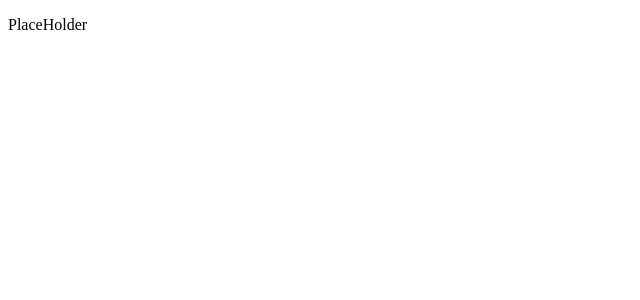
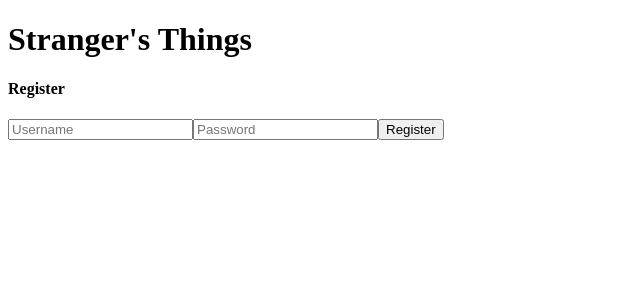
Before and after one commit to impr3ssionist/StrangersThings, a React (Create React App) app: page /login in a window 1280 px wide. Shown: the top 300 px of the page, without its empty margins (0-640 px from the left). Built offline with nearby package versions, Linux system fonts and the light colour scheme.

Commit message:
Updated Register and Login Components

```diff
--- /dev/null
+++ b/src/components/AccountForm.js
@@ -0,0 +1,62 @@
+import React, { useState } from "react";
+
+const API_ROOT = `https://strangers-things.herokuapp.com/api/2108-LSU-RM-WEB-PT/users/`;
+const API_REGISTER = `${API_ROOT}register`;
+const API_LOGIN = `${API_ROOT}login`;
+
+const AccountForm = ({ action }) => {
+  const [username, setUsername] = useState("");
+  const [password, setPassword] = useState("");
+  const isLogin = action === "login";
+  const title = isLogin ? "Login" : "Register";
+
+  const handleSubmit = async (event) => {
+    event.preventDefault();
+    console.log(`Username: ${username}`);
+    console.log(`Password: ${password}`);
+    try {
+      const response = await fetch(API_REGISTER, {
+        method: "POST",
+        headers: {
+          "Content-Type": "application/json",
+        },
+        body: JSON.stringify({
+          user: {
+            username: username,
+            password: password,
+          },
+        }),
+      });
+
+      const { data } = await response.json();
+      const token = data.token;
+      const message = data.message;
+      console.log(`Token: ${token}`);
+      console.log(`Message: ${message}`);
+    } catch (error) {
+      console.error(`Error registering a User ${error}`);
+    }
+  };
+  return (
+    <>
+      <h4>Register</h4>
+      <form onSubmit={handleSubmit}>
+        <input
+          type="text"
+          placeholder="Username"
+          value={username}
+          onChange={(event) => setUsername(event.target.value)}
+        ></input>
+        <input
+          type="password"
+          placeholder="Password"
+          value={password}
+          onChange={(event) => setPassword(event.target.value)}
+        ></input>
+        <button type="submit">Register</button>
+      </form>
+    </>
+  );
+};
+
+export default AccountForm;
--- a/src/components/Register.js
+++ /dev/null
@@ -1,31 +0,0 @@
-import React from "react";
-
-const API_REGISTER = `https://strangers-things.herokuapp.com/api/2108-LSU-RM-WEB-PT/users/register`;
-
-const Register = () => {
-  const [username, setUsername] = useState("");
-  const [password, setPassword] = useState("");
-
-  const handleSubmit = async (event) => {
-    event.preventDefault();
-    console.log(`User Name is ${username}`);
-    console.log(`Password is: ${password}`);
-    try {
-      const response = await fetch(API_REGISTER);
-    } catch (error) {
-      console.error(`Error registering a user. ${error}`);
-    }
-  };
-  return (
-    <>
-      <h4>Register</h4>
-      <form>
-        <input type="text" placeholder="username"></input>
-        <input type="password" placeholder="password"></input>
-        <button type="submit">Register</button>
-      </form>
-    </>
-  );
-};
-
-export default Register;
--- a/src/components/index.js
+++ b/src/components/index.js
@@ -1 +1 @@
-export { default as Register } from "./Register";
+export { default as AccountForm } from "./AccountForm";
--- a/src/index.js
+++ b/src/index.js
@@ -1,27 +1,26 @@
 import React from "react";
 import ReactDOM from "react-dom";
-// import { BrowserRouter as Router, Route } from "react-router-dom";
-import { Register } from "./components";
-// import App from "./App";
+import { BrowserRouter as Router, Route } from "react-router-dom";
+import { AccountForm } from "./components";
 
 const App = () => {
-  // const BASE_URL =
-  //   "https://strangers-things.herokuapp.com/api/2108-LSU-RM-WEB-PT";
+  return (
+    <>
+      <h1>Stranger's Things</h1>
 
-  // const [posts, setPosts] = useState([]);
-
-  // useEffect(async () => {
-  //   const thePosts = await fetchPosts();
-  //   console.log("this is the posts var", thePosts);
-  // });
-
-  return (
-    <div>
-      <div className="app-page-view">
-        <p>PlaceHolder</p>
-      </div>
-    </div>
+      <Route path="/register">
+        <AccountForm action="register" />
+      </Route>
+      <Route path="/login">
+        <AccountForm action="login" />
+      </Route>
+    </>
   );
 };
 
-ReactDOM.render(<App />, document.getElementById("app"));
+ReactDOM.render(
+  <Router>
+    <App />
+  </Router>,
+  document.getElementById("app")
+);
```
